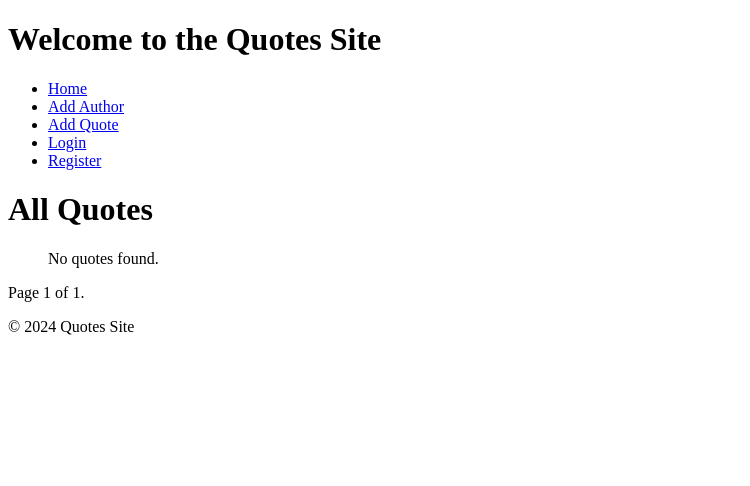
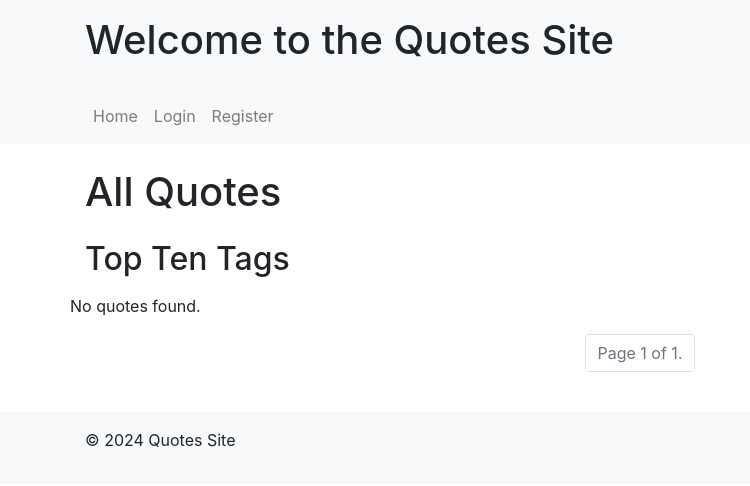
Before and after one commit to alekscrosss/dz10, a Django app: page / in a window 1280 px wide. Shown: the top 486 px of the page, without its empty margins (0-750 px from the left). Run offline with Django 5.2, Linux system fonts and the light colour scheme; data that the repository does not hold is empty; some libraries are stand-ins or nearby versions.

Commit message:
update project 2

```diff
--- a/myquotes/myquotes/urls.py
+++ b/myquotes/myquotes/urls.py
@@ -7,6 +7,6 @@ urlpatterns = [
     path('admin/', admin.site.urls),
     path('quotes/', include(('quotes.urls', 'quotes'), namespace='quotes')),
     path('', include(('quotes.urls', 'root'), namespace='root')),
+    path('accounts/', include('django.contrib.auth.urls')),
     path('accounts/', include('allauth.urls')),
-
 ]
--- a/myquotes/quotes/models.py
+++ b/myquotes/quotes/models.py
@@ -1,6 +1,7 @@
 # файл models.py
 
 from django.db import models
+
 
 class Author(models.Model):
     fullname = models.CharField(max_length=255)
--- a/myquotes/quotes/templates/quotes/all_quotes.html
+++ b/myquotes/quotes/templates/quotes/all_quotes.html
@@ -1,37 +1,60 @@
 {% extends 'base_generic.html' %}
 
 {% block content %}
-  <h1>All Quotes</h1>
-  <ul>
+  <h1 class="mb-4">All Quotes</h1>
+  <div class="top-tags">
+    <h2>Top Ten Tags</h2>
+    <ul>
+        {% for tag in top_tags %}
+            <li><a href="{% url 'quotes:tag_detail' tag.name %}">{{ tag.name }}</a> ({{ tag.num_quotes }})</li>
+        {% endfor %}
+    </ul>
+  </div>
+  <div class="row">
       {% for quote in quotes %}
-      <li>
-          "{{ quote.quote }}" - <a href="{% url 'quotes:author_detail' quote.author.id %}">{{ quote.author.fullname }}</a>
-          <p>Tags:
-            {% for tag in quote.tags.all %}
-                <a href="{% url 'quotes:tag_detail' tag.name %}">{{ tag.name }}</a>{% if not forloop.last %}, {% endif %}
-            {% endfor %}
-          </p>
-      </li>
+      <div class="col-md-4 mb-4">
+          <div class="card">
+              <div class="card-body">
+                  <blockquote class="blockquote mb-0">
+                    <p>"{{ quote.quote }}"</p>
+                    <footer class="blockquote-footer"><a href="{% url 'quotes:author_detail' quote.author.id %}">{{ quote.author.fullname }}</a></footer>
+                  </blockquote>
+                  <p class="card-text mt-2">Tags:
+                    {% for tag in quote.tags.all %}
+                        <a href="{% url 'quotes:tag_detail' tag.name %}" class="badge badge-primary">{{ tag.name }}</a>
+                    {% endfor %}
+                  </p>
+              </div>
+          </div>
+      </div>
       {% empty %}
         <p>No quotes found.</p>
       {% endfor %}
-  </ul>
+  </div>
 
-  <div class="pagination">
-    <span class="step-links">
+  <nav aria-label="Page navigation">
+    <ul class="pagination justify-content-center">
         {% if quotes.has_previous %}
-            <a href="?page=1">&laquo; first</a>
-            <a href="?page={{ quotes.previous_page_number }}">previous</a>
+            <li class="page-item">
+                <a class="page-link" href="?page=1" aria-label="First">
+                    <span aria-hidden="true">&laquo;&laquo;</span>
+                </a>
+            </li>
+            <li class="page-item"><a class="page-link" href="?page={{ quotes.previous_page_number }}">Previous</a></li>
         {% endif %}
 
-        <span class="current">
-            Page {{ quotes.number }} of {{ quotes.paginator.num_pages }}.
-        </span>
+        <li class="page-item disabled">
+            <span class="page-link">Page {{ quotes.number }} of {{ quotes.paginator.num_pages }}.</span>
+        </li>
 
         {% if quotes.has_next %}
-            <a href="?page={{ quotes.next_page_number }}">next</a>
-            <a href="?page={{ quotes.paginator.num_pages }}">last &raquo;</a>
+            <li class="page-item"><a class="page-link" href="?page={{ quotes.next_page_number }}">Next</a></li>
+            <li class="page-item">
+                <a class="page-link" href="?page={{ quotes.paginator.num_pages }}" aria-label="Last">
+                    <span aria-hidden="true">&raquo;&raquo;</span>
+                </a>
+            </li>
         {% endif %}
-    </span>
-  </div>
+    </ul>
+  </nav>
 {% endblock %}
--- /dev/null
+++ b/myquotes/quotes/templates/registration/password_reset_complete.html
@@ -0,0 +1,5 @@
+{% extends 'base_generic.html' %}
+
+{% block content %}
+<p>Your password has been successfully reset. You can now <a href="{% url 'login' %}">login</a> with your new password.</p>
+{% endblock %}
--- /dev/null
+++ b/myquotes/quotes/templates/registration/password_reset_done.html
@@ -0,0 +1,5 @@
+{% extends 'base_generic.html' %}
+
+{% block content %}
+<p>An email has been sent with instructions to reset your password. If you do not receive an email, please check your spam folder.</p>
+{% endblock %}
--- a/myquotes/quotes/views.py
+++ b/myquotes/quotes/views.py
@@ -11,6 +11,8 @@ from django.db.models import Count
     author = Author.objects.get(pk=pk)
     return render(request, 'quotes/author_detail.html', {'author': author})"""
 
+def top_tags(request):
+    return {'top_tags': Tag.objects.annotate(num_quotes=Count('quote')).order_by('-num_quotes')[:10]}
 
 def author_detail(request, pk):
     author = get_object_or_404(Author, pk=pk)
@@ -19,6 +21,8 @@ def author_detail(request, pk):
 
 def tag_detail(request, tag_name):
     tag = get_object_or_404(Tag, name=tag_name)
+    quotes = tag.quote_set.all()
+    return render(request, 'quotes/tag_detail.html', {'tag': tag, 'quotes': quotes})
 
 def user_registration(request):
     if request.method == 'POST':
--- a/myquotes/requirements.txt
+++ b/myquotes/requirements.txt
@@ -2,4 +2,5 @@ Django==5.0.2  # Пример версии, используйте актуал
 psycopg2-binary==2.9.9  # Пример версии, используйте актуальную версию
 django-allauth
 psycopg2
+python-dotenv
 # Другие зависимости
--- a/myquotes/templates/base_generic.html
+++ b/myquotes/templates/base_generic.html
@@ -1,41 +1,50 @@
-<!-- templates/base_generic.html -->
-
 <!DOCTYPE html>
 <html>
 <head>
     <title>{% block title %}Quotes Site{% endblock %}</title>
+    <!-- Bootstrap CSS -->
+    <link rel="stylesheet" href="https://stackpath.bootstrapcdn.com/bootstrap/4.5.2/css/bootstrap.min.css" integrity="sha384-JcKb8q3iqJ61gNV9KGb8thSsNjpSL0n8PARn9HuZOnIxN0hoP+VmmDGMN5t9UJ0Z" crossorigin="anonymous">
 </head>
 <body>
-  <header>
+    <header class="bg-light py-3">
+        <div class="container">
             <h1>Welcome to the Quotes Site</h1>
+        </div>
     </header>
-
     <!-- Navigation bar -->
-  <nav>
-    <ul>
+    <nav class="navbar navbar-expand-lg navbar-light bg-light">
+        <div class="container">
+            <ul class="navbar-nav mr-auto">
                 <!-- Other navigation links -->
-      <li><a href="{% url 'quotes:all_quotes' %}">Home</a></li>
-      <li><a href="{% url 'quotes:add_author' %}">Add Author</a></li>
-      <li><a href="{% url 'quotes:add_quote' %}">Add Quote</a></li>
-
-      <!-- Authentication links -->
+                <li class="nav-item"><a class="nav-link" href="{% url 'quotes:all_quotes' %}">Home</a></li>
                 {% if user.is_authenticated %}
-        <li><a href="{% url 'account_logout' %}">Logout</a></li>
+                    <li class="nav-item"><a class="nav-link" href="{% url 'quotes:add_author' %}">Add Author</a></li>
+                    <li class="nav-item"><a class="nav-link" href="{% url 'quotes:add_quote' %}">Add Quote</a></li>
+                    <li class="nav-item"><a class="nav-link" href="{% url 'account_change_password' %}">Change Password</a></li>
+                    <li class="nav-item">
+                        <form action="{% url 'account_logout' %}" method="post" class="form-inline">
+                            {% csrf_token %}
+                            <button type="submit" class="btn btn-outline-danger">Logout</button>
+                        </form>
+                    </li>
                 {% else %}
-        <li><a href="{% url 'account_login' %}">Login</a></li>
-        <li><a href="{% url 'account_signup' %}">Register</a></li>
+                    <li class="nav-item"><a class="nav-link" href="{% url 'account_login' %}">Login</a></li>
+                    <li class="nav-item"><a class="nav-link" href="{% url 'account_signup' %}">Register</a></li>
                 {% endif %}
             </ul>
+        </div>
     </nav>
-
-  <main>
+    <main class="container py-4">
         {% block content %}
         <!-- Page specific content will go here -->
         {% endblock %}
     </main>
+    <footer class="bg-light py-3">
+        <div class="container">
+            <p>&copy; 2024 Quotes Site</p>
+        </div>
+    </footer>
 
-  <footer>
-    <p>&copy; 2024 Quotes Site</p>
-  </footer>
-</body>
-</html>
+    <!-- Optional JavaScript and Bootstrap JS -->
+    <script src="https://code.jquery.com/jquery-3.5.1.slim.min.js" integrity="sha384-DfXdz2htPH0lsSSs5nCTpuj/zy4C+OGpamoFVy38MVBnE+IbbVYUew+OrCXaRkfj" crossorigin="anonymous"></script>
+    <script src="https://cdn.jsdelivr.net/npm/@popperjs/core@2.5.2/dist/umd/popper.min.js" integrity="sha
```
Also changed, not shown: myquotes/myquotes/settings.py (+18 -12 lines), myquotes/quotes/templates/quotes/add_author.html (+25 -6 lines), myquotes/quotes/templates/quotes/add_quote.html (+20 -6 lines), myquotes/quotes/templates/quotes/tag_detail.html (added, +12 -0 lines), myquotes/quotes/templates/registration/login.html (added, +16 -0 lines), myquotes/quotes/templates/registration/password_reset_confirm.html (added, +10 -0 lines), myquotes/quotes/templates/registration/password_reset_form.html (added, +10 -0 lines), 1 other file. Lines whose indentation alone changed are shown as unchanged.
